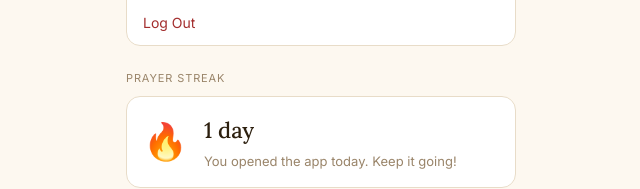
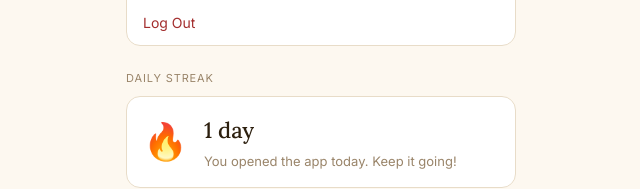
Before and after one commit to dorianzelaya/catholic-companion, a React (Vite) app in the folder frontend/: page /profile in a window 1280 px wide. Shown: the part 199-388 px from the top of the page, without its empty margins (319-959 px from the left). Built offline with nearby package versions, Linux system fonts and the light colour scheme; sample sign-in values are in the browser's storage.

Commit message:
Rename prayer streak to daily streak

```diff
--- a/frontend/src/pages/Profile.jsx
+++ b/frontend/src/pages/Profile.jsx
@@ -84,7 +84,7 @@ function Profile() {
         </div>
 
         {/* Daily Streak */}
-        <p className="profile-section-label">Prayer Streak</p>
+        <p className="profile-section-label">Daily Streak</p>
         <div className="profile-section">
           <div className="profile-streak-card">
             <div className="profile-streak-flame">🔥</div>
```
